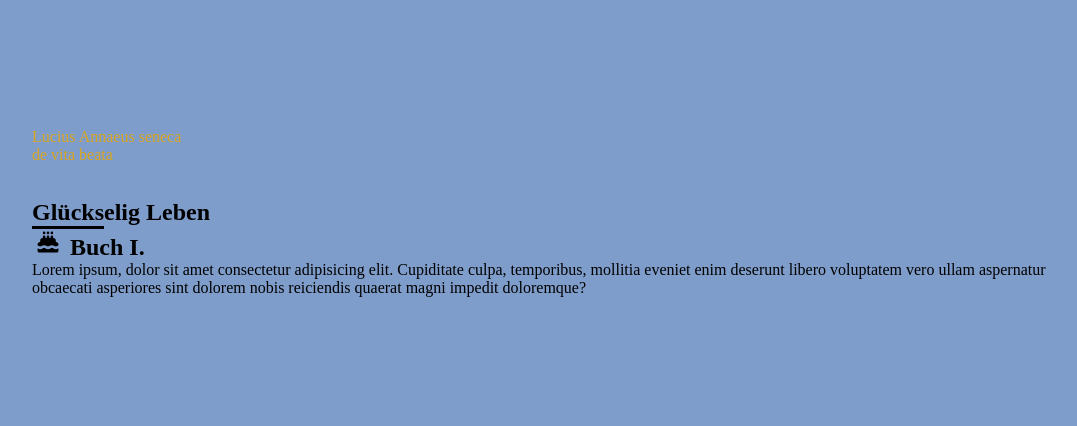
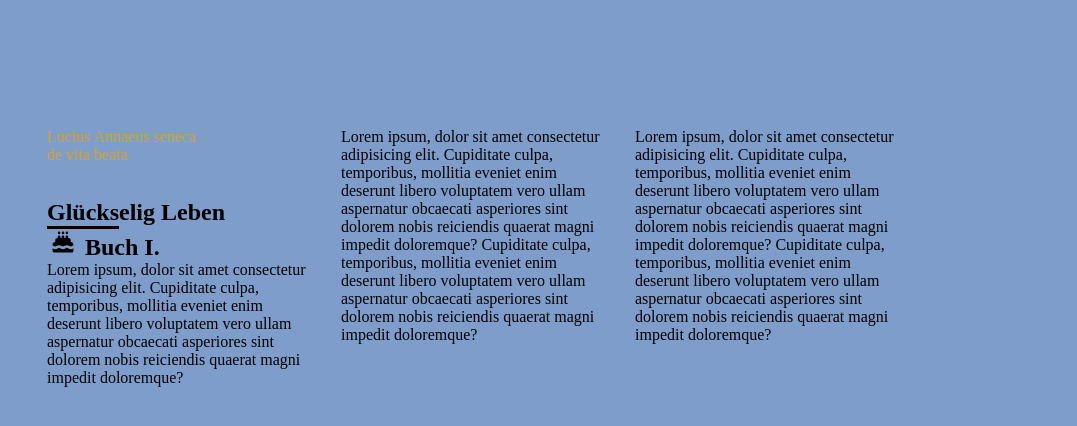
Before and after one commit to MEbneter/m152_test, a plain HTML site: page index.html in a window 1280 px wide. Shown: the whole page, without its empty margins (96-1173 px from the left). Drawn offline with Linux system fonts and the light colour scheme; a web font is replaced by a local one.

Commit message:
updateGrp1

```diff
--- a/assets/css/style.css
+++ b/assets/css/style.css
@@ -6,9 +6,17 @@
     background-color: #7e9dca;
     min-height: 100vh;
     padding: 10%;
+
+}
+#s1 {
+    min-height: 100vh;
+    max-width: 33vh;
+    display: block;
+    float: left;
+    margin-left:15px;
+    margin-right: 15px;
 }
 .titel {
-    font-family: ;
     color: goldenrod;
     margin-bottom: 35px;;
 }
--- a/index.html
+++ b/index.html
@@ -12,7 +12,8 @@
 </head>
 <body>
     <section id="content">
-        <p class="titel">Lucius Annaeus seneca <br>de vita beata</p>
+        <div id="s1">
+            <p class="titel">Lucius Annaeus seneca <br>de vita beata</p>
         <h1>Glückselig Leben</h1>
         <hr class="line">
         <h2>
@@ -27,6 +28,31 @@
             libero voluptatem vero ullam aspernatur obcaecati asperiores
             sint dolorem nobis reiciendis quaerat magni impedit doloremque?
         </p>
+
+        </div>
+        <div id="s1">
+            <p>
+                Lorem ipsum, dolor sit amet consectetur adipisicing elit.
+                Cupiditate culpa, temporibus, mollitia eveniet enim deserunt
+                libero voluptatem vero ullam aspernatur obcaecati asperiores
+                sint dolorem nobis reiciendis quaerat magni impedit doloremque?
+                Cupiditate culpa, temporibus, mollitia eveniet enim deserunt
+                libero voluptatem vero ullam aspernatur obcaecati asperiores
+                sint dolorem nobis reiciendis quaerat magni impedit doloremque?
+            </p>
+        </div>
+        <div id="s1">
+            <p>
+                Lorem ipsum, dolor sit amet consectetur adipisicing elit.
+                Cupiditate culpa, temporibus, mollitia eveniet enim deserunt
+                libero voluptatem vero ullam aspernatur obcaecati asperiores
+                sint dolorem nobis reiciendis quaerat magni impedit doloremque?
+                Cupiditate culpa, temporibus, mollitia eveniet enim deserunt
+                libero voluptatem vero ullam aspernatur obcaecati asperiores
+                sint dolorem nobis reiciendis quaerat magni impedit doloremque?
+            </p>
+        </div>
+
     </section>
 </body>
 </html>
```
